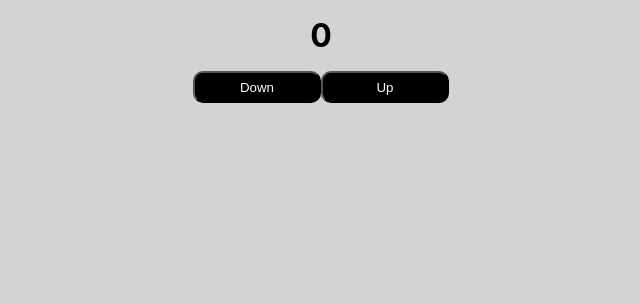
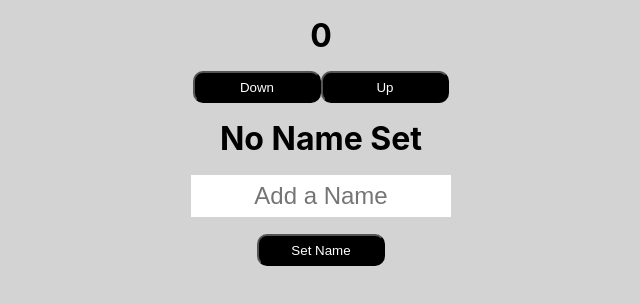
Before and after one commit to akarpas/react-hooks, a React (Create React App) app: page / in a window 1280 px wide. Shown: the top 304 px of the page, without its empty margins (319-959 px from the left). Built offline with nearby package versions, Linux system fonts and the light colour scheme.

Commit message:
add set name

```diff
--- a/src/App.css
+++ b/src/App.css
@@ -16,3 +16,23 @@
 .Count {
   padding: 2vh 0 2vh 0;
 }
+
+.Name {
+  padding: 2vh 0 2vh 0;
+}
+
+.NameContainer {
+  display: flex;
+  flex-flow: column;
+  justify-content: center;
+  align-items: center;
+}
+
+.Input {
+  margin: 0 0 2vh 0;
+  height: 5vh;
+  width: 20vw;
+  border: 1px solid lightgray;
+  font-size: 3vh;
+  text-align: center;
+}
--- a/src/App.js
+++ b/src/App.js
@@ -3,6 +3,8 @@ import './App.css';
 
 function App() {
   const [count, setCount] = useState(0);
+  const [tempName, setTempName] = useState(null);
+  const [name, setName] = useState(null);
 
   const increment = () => {
     setCount(count + 1);
@@ -21,6 +23,17 @@ function App() {
       <h1 className="Count">{count}</h1>
       <button className="Button" onClick={decrement}>Down</button>
       <button className="Button" onClick={increment}>Up</button>
+      <h1 className="Name">{name ? name : 'No Name Set'}</h1>
+      <form
+        onSubmit={(event) => {
+          event.preventDefault()
+          setName(tempName)}
+        }
+        className="NameContainer"
+      >
+        <input className="Input" placeholder="Add a Name" onChange={(event) => setTempName(event.target.value)} />
+        <button className="Button">Set Name</button>
+      </form>
     </div>
   );
 }
```
